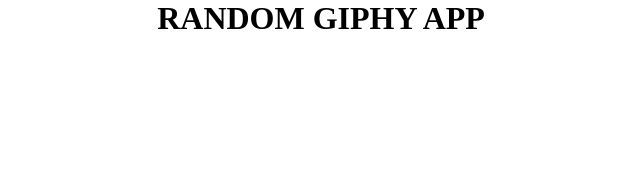
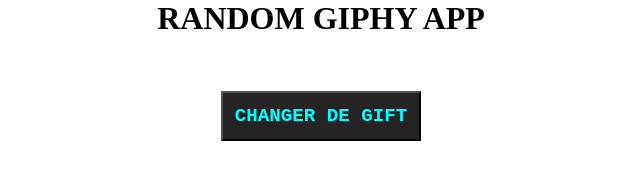
Before and after one commit to Manucho40/giphyRandom, a plain HTML site: page index.html in a window 1280 px wide. Shown: the whole page, without its empty margins (319-959 px from the left). Drawn offline with Linux system fonts and the light colour scheme; no server answers.

Commit message:
first commit

```diff
--- a/index.html
+++ b/index.html
@@ -10,8 +10,11 @@
 <body>
     <h1>RANDOM GIPHY APP</h1>
     <div class="container">
-        <img id="img" src="" alt="">
-    </div>
+        <img id="img" src="" alt=""><br>
+    </div><br><br>
+    <form action="">
+        <button id="but">CHANGER DE GIFT</button>
+    </form>
 
 
 
--- a/script.js
+++ b/script.js
@@ -1,10 +1,11 @@
  const img = document.getElementById('img');
+ const but = document.getElementById('but');
 const varImg = 'https://api.giphy.com/v1/gifs/trending?api_key=SMROQVzzXdjKlBRbLT8KD4Zeuf6SuAxf&limit=25&rating=g';
 function fetchImg (){
     fetch(varImg)
         .then(res => res.json())
         .then(data => {
-            imgRand(data)
+            but.addEventListener('click', imgRand(data))
             // console.log(data.data)
         })
         .catch((err) => console.log("error"))
@@ -15,11 +16,8 @@ fetchImg()
 
 
 const imgRand = (tab) => {
-    setInterval(() => {
         let randomNumb = Math.round(Math.random() * ((tab.data.length - 1) - 0) + 0);
-        console.log(randomNumb)
-        img.setAttribute('src', tab.data[randomNumb].images.downsized.url)
-    }, 1000)
+        img.setAttribute('src', tab.data[randomNumb].images.downsized.url);
     // console.log(randomNumb)
     // console.log(tab.data[randomNumb].images.downsized.url)
 
--- a/style.css
+++ b/style.css
@@ -10,8 +10,20 @@ h1{
 display: flex;
 justify-content: center;
 }
-
-
+form{
+    display: flex;
+    justify-content: center;
+}
+button{
+    font-size: 1.2rem;
+    color: aqua;
+    background-color: rgb(37, 35, 35);
+    font-family: 'Courier New', Courier, monospace;
+    font-weight: bolder;
+    width: 200px;
+    height: 50px;
+    cursor: pointer;
+}
 @media (max-width: 750px){
     #img{
         width: 80vw;
```
